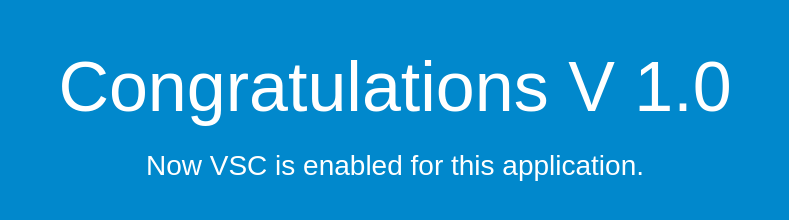
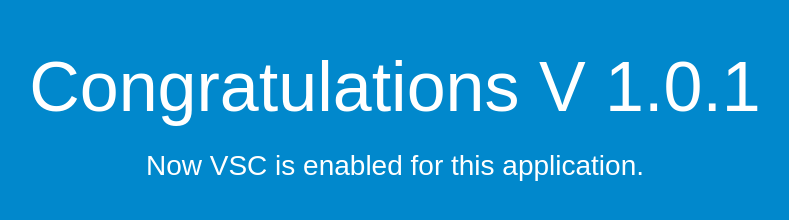
Before and after one commit to sandevops27/static-app-demo, a plain HTML site: page index.html in a window 1280 px wide. Shown: the whole page, without its empty margins (245-1034 px from the left). Drawn offline with Linux system fonts and the light colour scheme.

Commit message:
Version name Updated

```diff
--- a/index.html
+++ b/index.html
@@ -26,7 +26,7 @@
 </head>
 <body>
   <div align="center">
-    <h1>Congratulations V 1.0 </h1>
+    <h1>Congratulations V 1.0.1</h1>
     <h2>Now VSC is enabled for this application.</h2>
   </div>
 </body>
```
